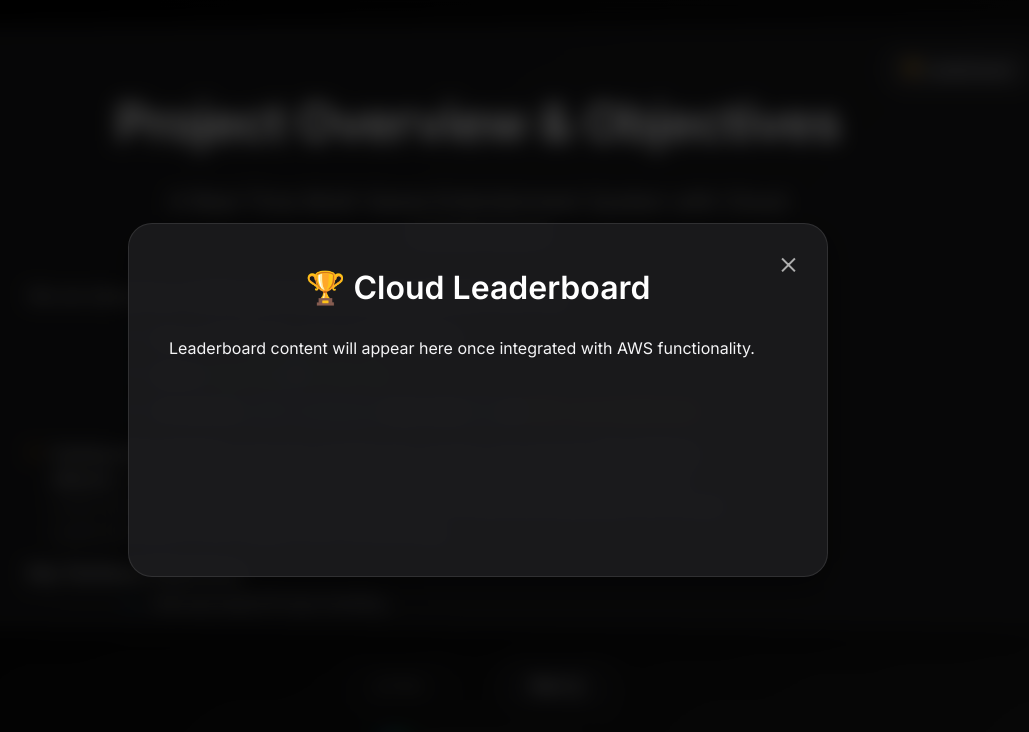
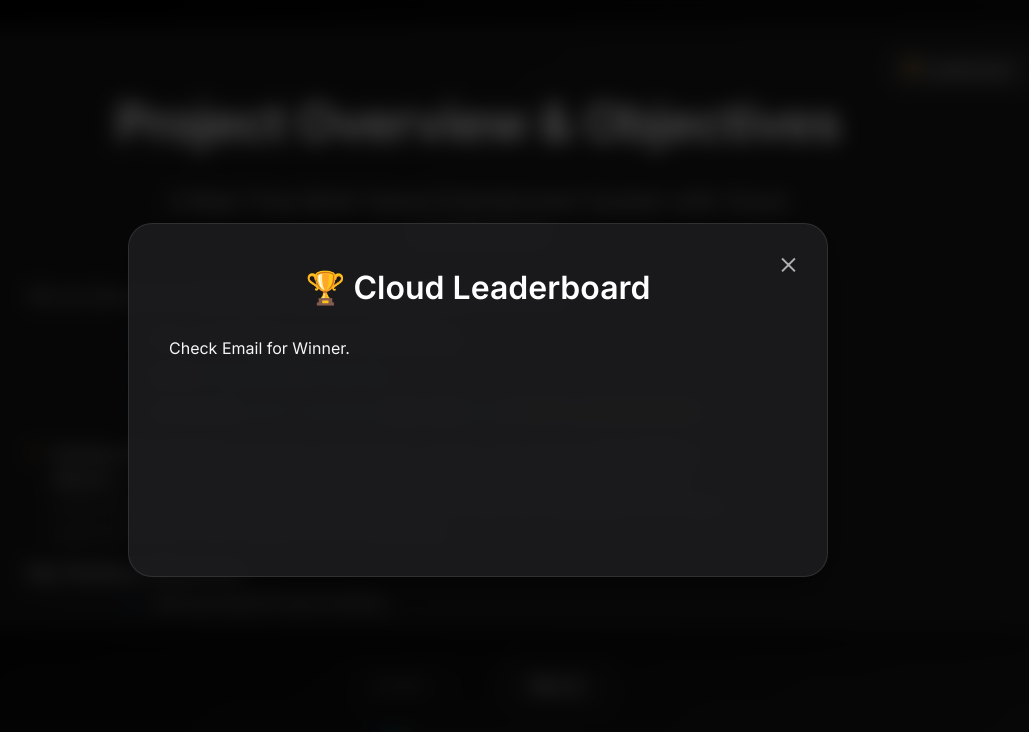
Before and after one commit to asuden34/EmbeddedSystemDesign, a plain HTML site: page index.html in a window 1280 px wide. Both pictures are taken after a click on the button "🏆 Leaderboard". Shown: the whole page, without its empty margins (162-1191 px from the left). Drawn offline with nearby package versions, Linux system fonts and the light colour scheme.

Commit message:
Update index.html

```diff
--- a/index.html
+++ b/index.html
@@ -693,7 +693,7 @@
             <button id="closeLeaderboardModalBtn" class="modal-close-btn">&times;</button>
             <h2 class="modal-title">🏆 Cloud Leaderboard</h2>
             <div id="leaderboard-data-container">
-                <p>Leaderboard content will appear here once integrated with AWS functionality.</p>
+                <p>Check Email for Winner.</p>
                 <!-- Example Structure (your partner will replace this) -->
                 <!--
                 <table class="status-table mx-auto mt-4" style="background: rgba(44,44,46,0.8);">
```
